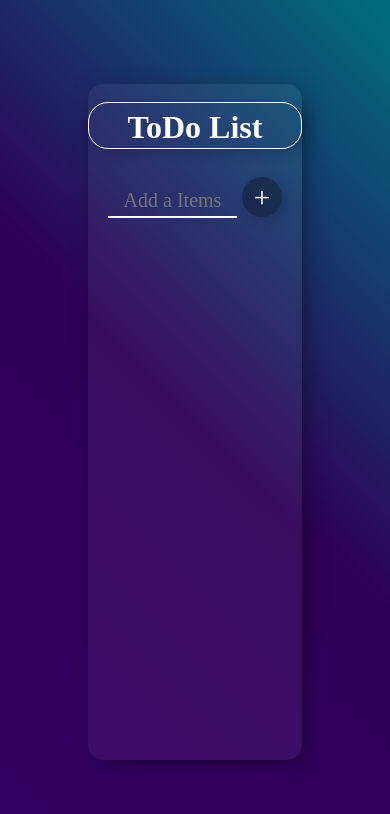
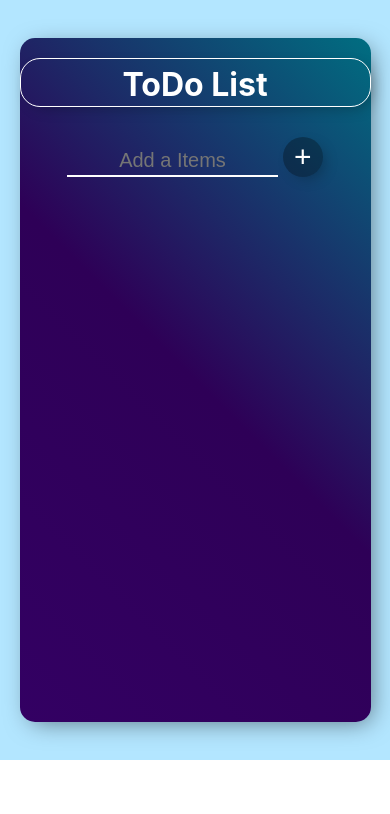
Before and after one commit to shreyash510/TextConverter, a React (Create React App) app: page / in a window 390 px wide. Shown: the top 814 px of the page. Built offline with nearby package versions, Linux system fonts and the light colour scheme.

Commit message:
css change

```diff
--- a/src/List.jsx
+++ b/src/List.jsx
@@ -2,7 +2,7 @@ import React from "react";
 const List = (props) => {
     return (
         <>
-                <table className="border-none">
+                <table className="border-none my-4">
                     <tbody>
                         <tr>
                             <td><li>{props.txt}</li></td>
--- a/src/cardView.css
+++ b/src/cardView.css
@@ -1,14 +1,13 @@
 *{
     padding: 0;
     margin: 0;
-    font-family: 'Merienda', cursive;
     /* background: linear-gradient(45deg,rgb(51, 0, 99),#2e0057,#006e81); */
 
   }
   .main_div{
     width: 100%;
     height: 100vh;
-    background: linear-gradient(45deg,rgb(51, 0, 99),#2e0057,#006e81);
+    background: #b3e6ff;
     display: flex;
     flex-direction: row;
     justify-content: center;
@@ -19,7 +18,7 @@
   .center_div {
     width: 25%;
     height: 80vh;
-    background-color: rgba(255, 255, 255, 0.055);
+    background: linear-gradient(45deg,rgb(51, 0, 99),#2e0057,#006e81);
     box-shadow: 5px 5px 25px -5px rgba(0,0,0,0.5);
     border-radius: 15px;
   }
@@ -73,6 +72,7 @@
     flex-direction: column;
     justify-content: left;
     align-items: center;
+    padding-top: 17px;
   }
   .todo_style li{
     list-style-type: none;
@@ -102,6 +102,16 @@
       width: 55%;
     }
   }
+  @media (max-width: 588px){
+    .center_div{
+      width: 90%;
+      height: 90%;
+    }
+    .main_div{
+      width: 100%;
+      max-height: 90vh;
+    }
+  }
 
   .todo_style .fa-times {
     margin: 0 15px 0 15px;
@@ -118,3 +128,7 @@
     font-size: 30px;
 
   }
+
+  .btn{
+    color: white;
+  }
```
Also changed, not shown: public/logo192.png (deleted), public/logo512.png (deleted), src/Navebar.jsx (added).
